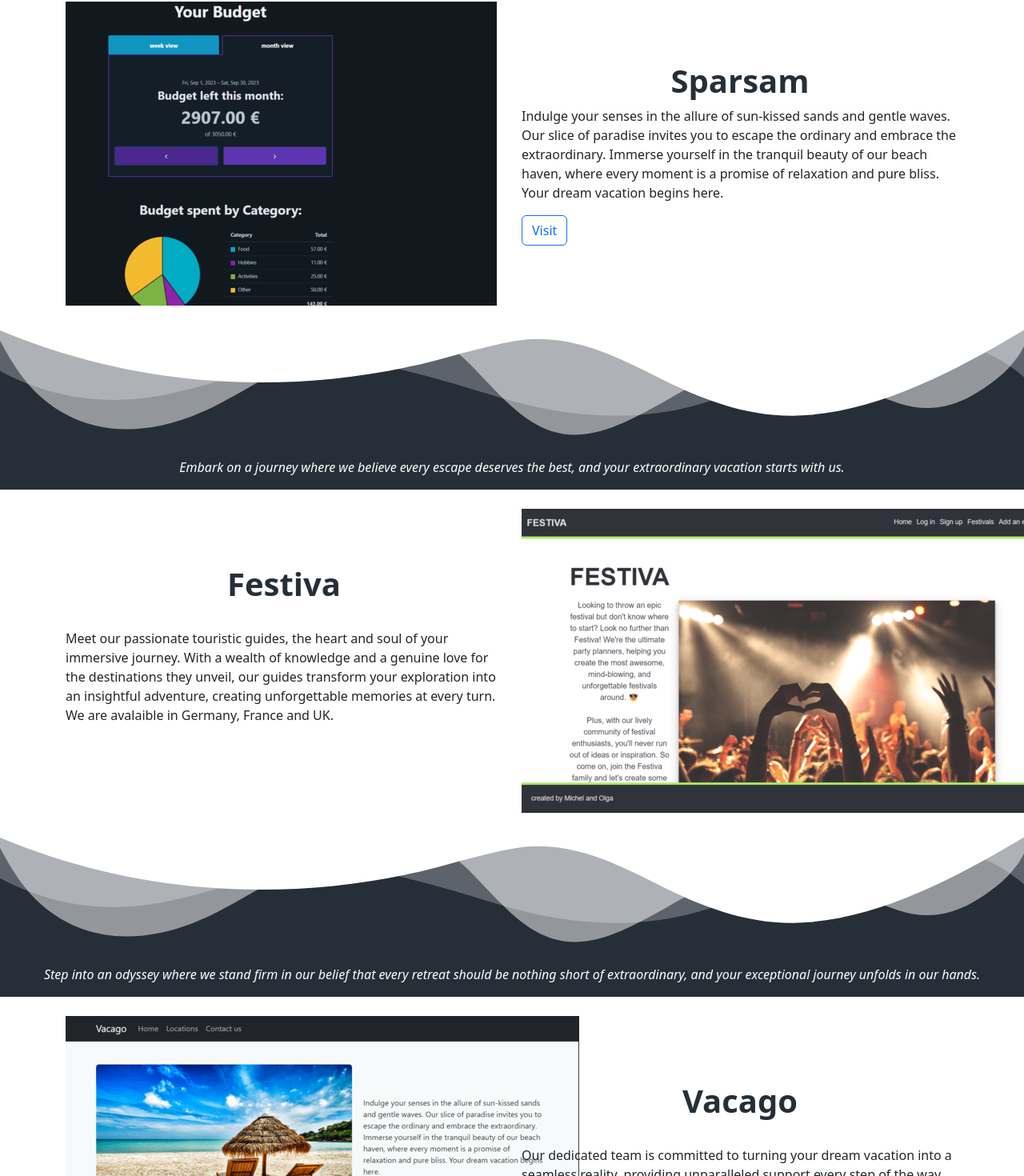
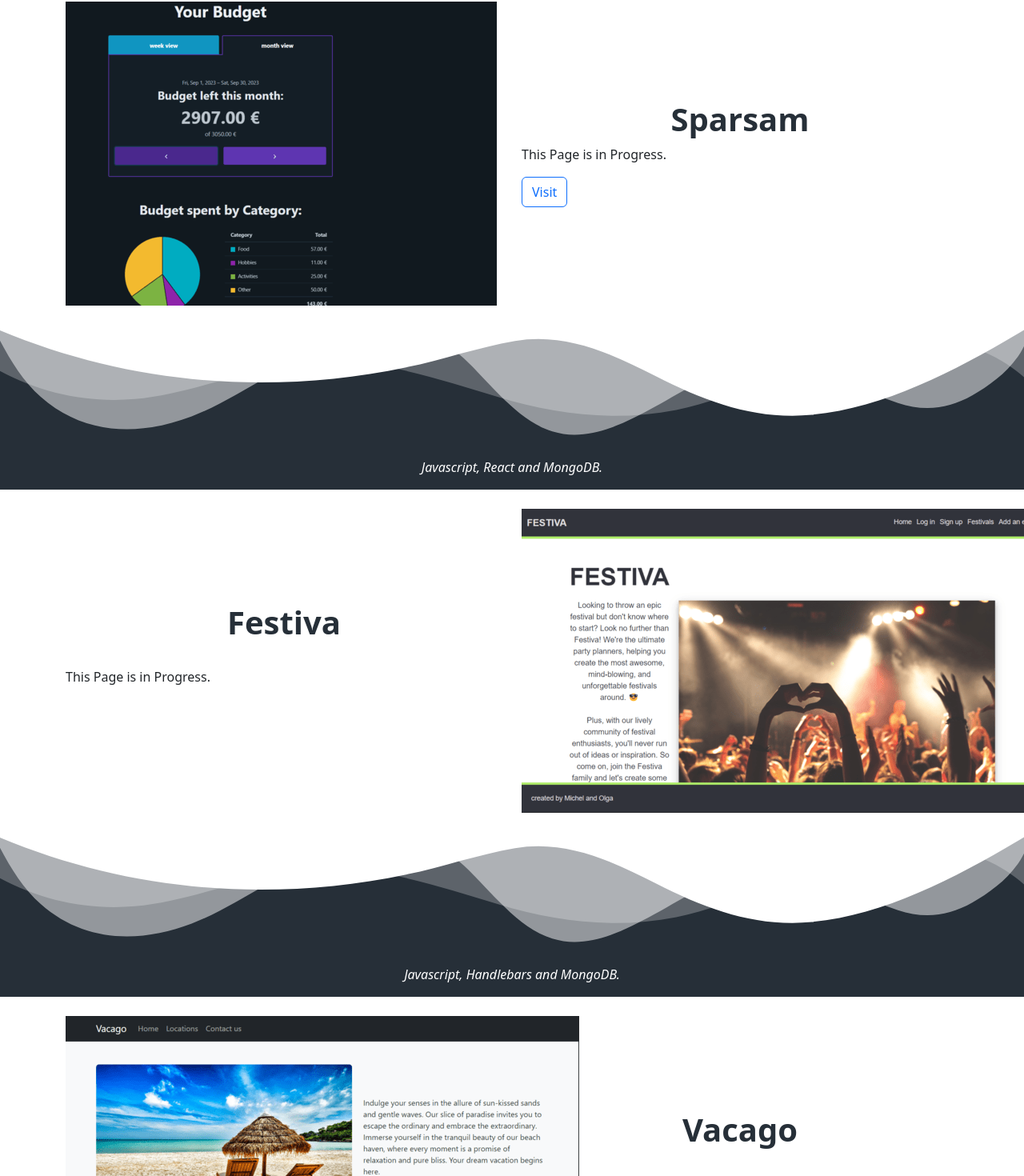
Before and after one commit to michelsaber/portfolio, a React (Create React App) app: page /projects in a window 1280 px wide. Shown: the part 230-1700 px from the top of the page at 80% size. Built offline with nearby package versions, Linux system fonts and the light colour scheme.

Commit message:
Projects Page need adjustments still.

```diff
--- a/src/Projects.jsx
+++ b/src/Projects.jsx
@@ -21,20 +21,20 @@ function Projects() {
         </Col>
         <Col sm={6} >
             <h2 className="text-center fs-1 fw-bold" style={{color:"#262f38"}}>Sparsam</h2>
-            <p >Indulge your senses in the allure of sun-kissed sands and gentle waves. Our slice of paradise invites you to escape the ordinary and embrace the extraordinary. Immerse yourself in the tranquil beauty of our beach haven, where every moment is a promise of relaxation and pure bliss. Your dream vacation begins here.</p>
+            <p >This Page is in Progress.</p>
         <Button variant='outline-primary'>Visit</Button>
         </Col>
       </Row>
       </Container>
       <img src={wavesFooter2} style={{width:"100%", backgroundColor:"#262f38"}} alt=""/>
       <Card className='border-0'>
-      <Card.Body className=' text-white text-center fst-italic ' style={{backgroundColor:"#262f38"}}>Embark on a journey where we believe every escape deserves the best, and your extraordinary vacation starts with us.</Card.Body>
+      <Card.Body className=' text-white text-center fst-italic ' style={{backgroundColor:"#262f38"}}>Javascript, React and MongoDB.</Card.Body>
     </Card>
     <Container>
     <Row className='row align-items-center py-4' id="locations">
         <Col sm={6} >
             <h2 className="text-center fs-1 fw-bold" style={{color:"#262f38"}}>Festiva</h2>
-            <p className=' py-4 text-gray  '>Meet our passionate touristic guides, the heart and soul of your immersive journey. With a wealth of knowledge and a genuine love for the destinations they unveil, our guides transform your exploration into an insightful adventure, creating unforgettable memories at every turn. We are avalaible in Germany, France and UK.</p>
+            <p className=' py-4 text-gray  '>This Page is in Progress.</p>
         </Col>
         <Col sm={6} >
         <img src={projectImg2}  fluid rounded alt=""/>
@@ -43,7 +43,7 @@ function Projects() {
       </Container>
       <img src={wavesFooter2} style={{width:"100%", backgroundColor:"#262f38"}} alt=""/>
       <Card className='border-0'>
-      <Card.Body className='text-white text-center fst-italic' style={{backgroundColor:"#262f38"}} >Step into an odyssey where we stand firm in our belief that every retreat should be nothing short of extraordinary, and your exceptional journey unfolds in our hands.</Card.Body>
+      <Card.Body className='text-white text-center fst-italic' style={{backgroundColor:"#262f38"}} >Javascript, Handlebars and MongoDB.</Card.Body>
     </Card>
     <Container>
       <Row className='row align-items-center py-4'>
@@ -52,7 +52,7 @@ function Projects() {
         </Col>
         <Col sm={6} >
         <h2 className="text-center fs-1 fw-bold" style={{color:"#262f38"}}>Vacago</h2>
-        <p className='py-4 '>Our dedicated team is committed to turning your dream vacation into a seamless reality, providing unparalleled support every step of the way. From expert guidance to personalized assistance, we are here to ensure your getaway is not only memorable but effortlessly extraordinary.</p>
+        <p className='py-4 '>This Page is in Progress.</p>
 
         </Col>
       </Row>
```
